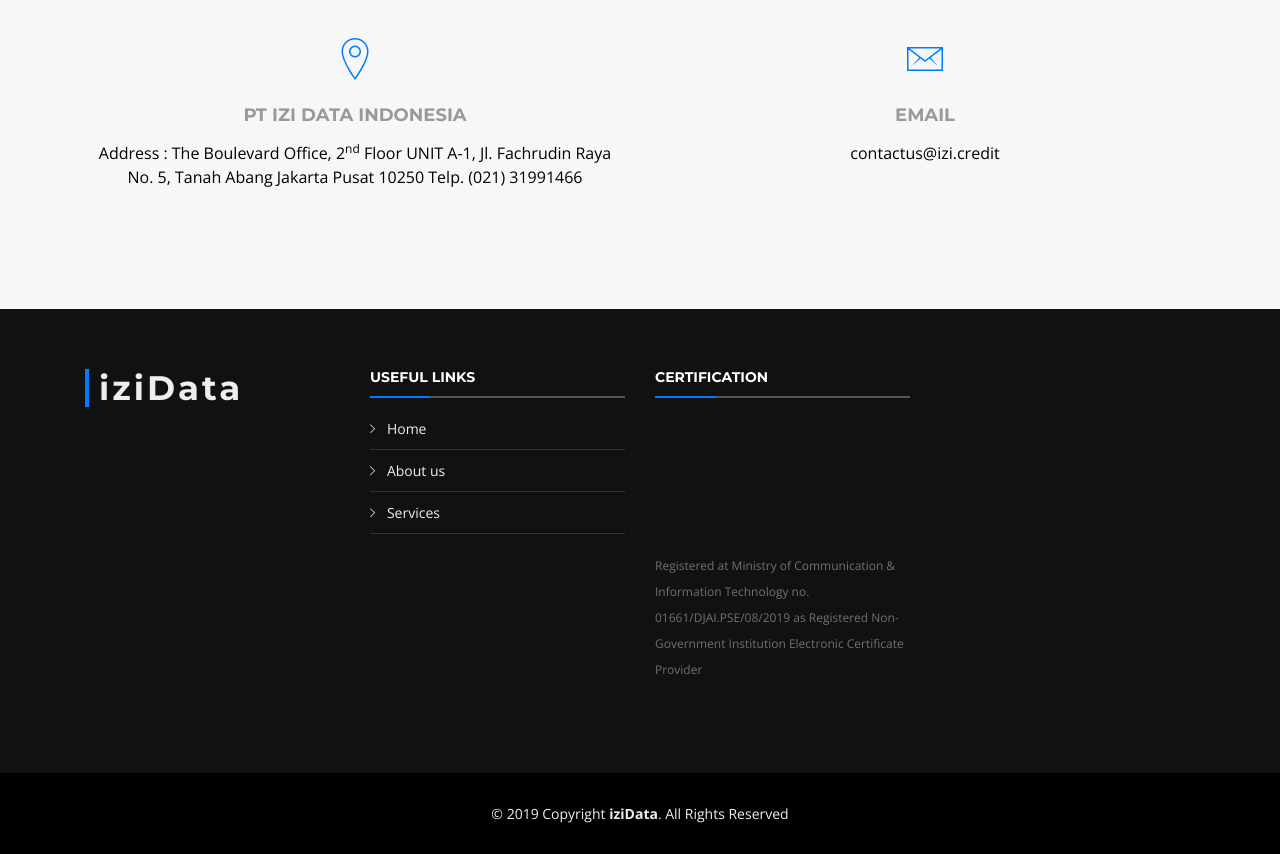
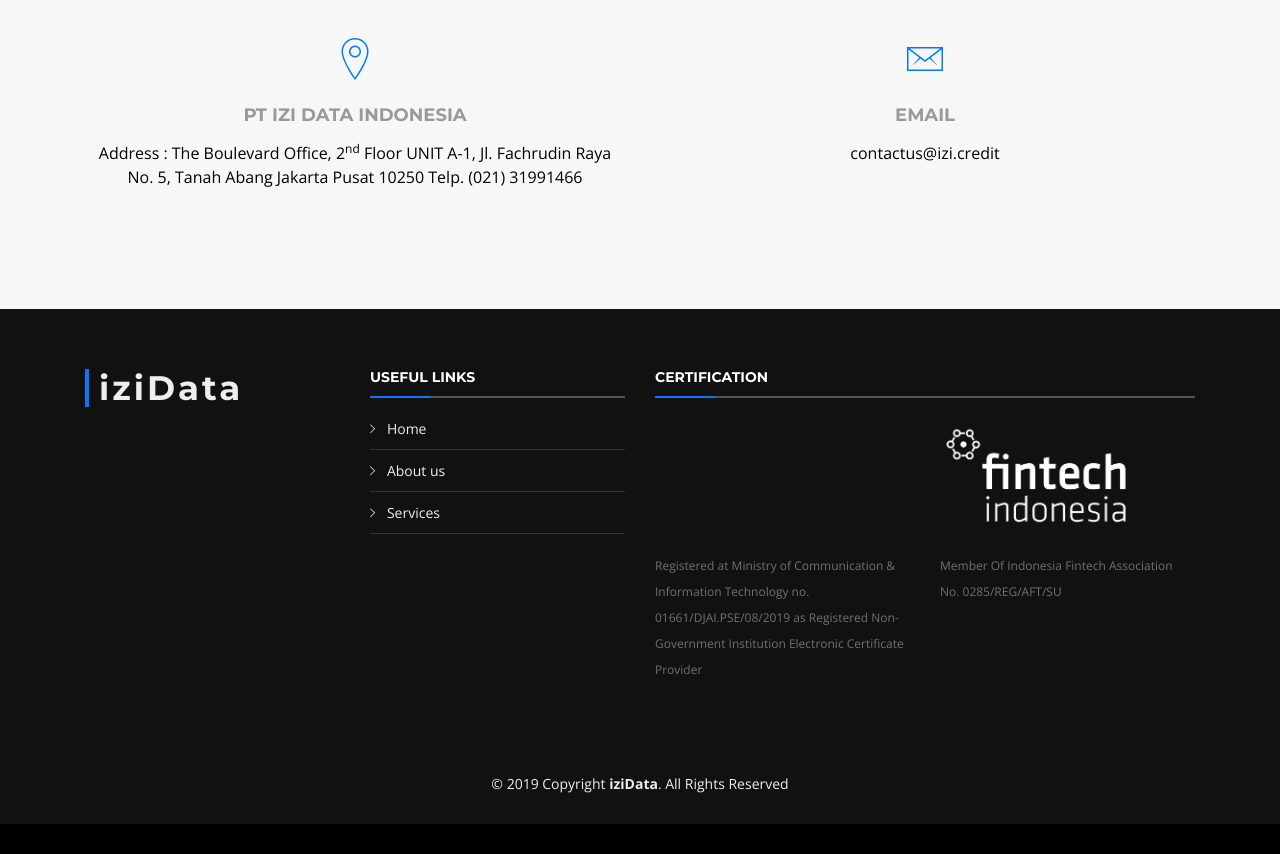
Before and after one commit to izidataportal/iziportal, a plain HTML site: page index.html in a window 1280 px wide. Shown: the part 2285-3139 px from the top of the page. Drawn offline with nearby package versions, Linux system fonts and the light colour scheme; grey boxes are pictures that could not be loaded; files whose address does not match are found by name.

Commit message:
add fintech logo

```diff
--- a/index.html
+++ b/index.html
@@ -302,8 +302,10 @@
             </ul>
           </div>
 
-          <div class="col-lg-3 col-md-6 footer-contact" style="">
+          <div class="col-lg-6 col-md-6 footer-contact">
             <h4>certification</h4>
+            <div class="row">
+            <div style="" class="col-lg-6">
             <iframe src="https://pse.kominfo.go.id/embed/2171" style="width: 120px;height: 120px; overflow: hidden; margin-bottom:10px;" frameborder="0" scrolling="no"></iframe>
             <p style="font-size: 12px; color:#717171">
               Registered at Ministry of Communication & Information Technology
@@ -311,6 +313,15 @@ no. 01661/DJAI.PSE/08/2019 as Registered Non-Government Institution Electronic C
 
               <!-- <strong>Email:</strong> info@izi.credit<br> -->
             </p>
+          </div>
+          <div class="col-lg-6 col-md-6 ">
+            <a href="https://fintech.id/">
+            <img src="img/fintech_logo-crop.png" style="height:120px; overflow: hidden; margin-bottom:15px">
+            <p style="font-size: 12px; color:#717171">
+                Member Of Indonesia Fintech Association No. 0285/REG/AFT/SU
+              </p>
+            </a>
+          </div>
 
 
 
```
Also changed, not shown: img/fintech.jpg (added), img/fintech_logo-crop.png (added), img/logo-fintech@2x.png (added).
